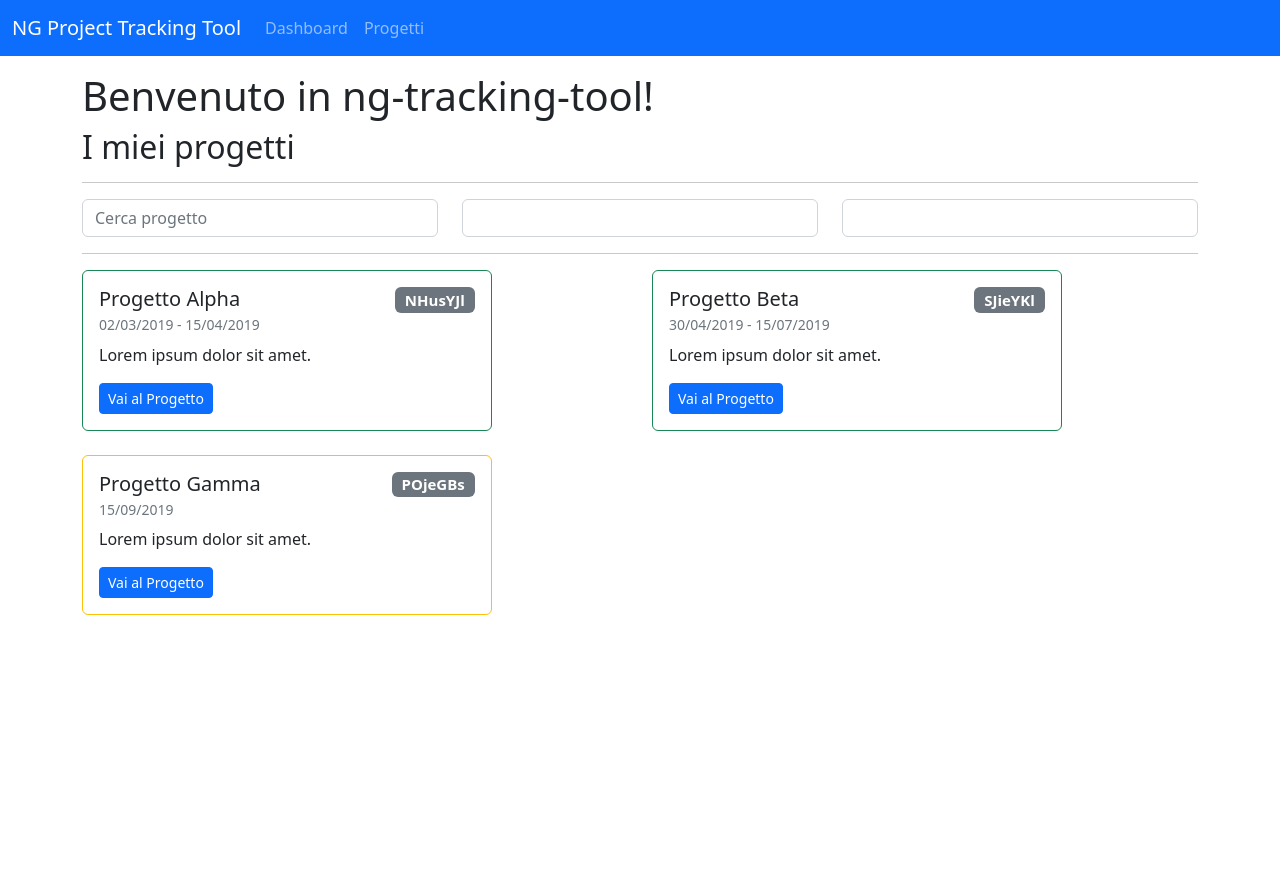
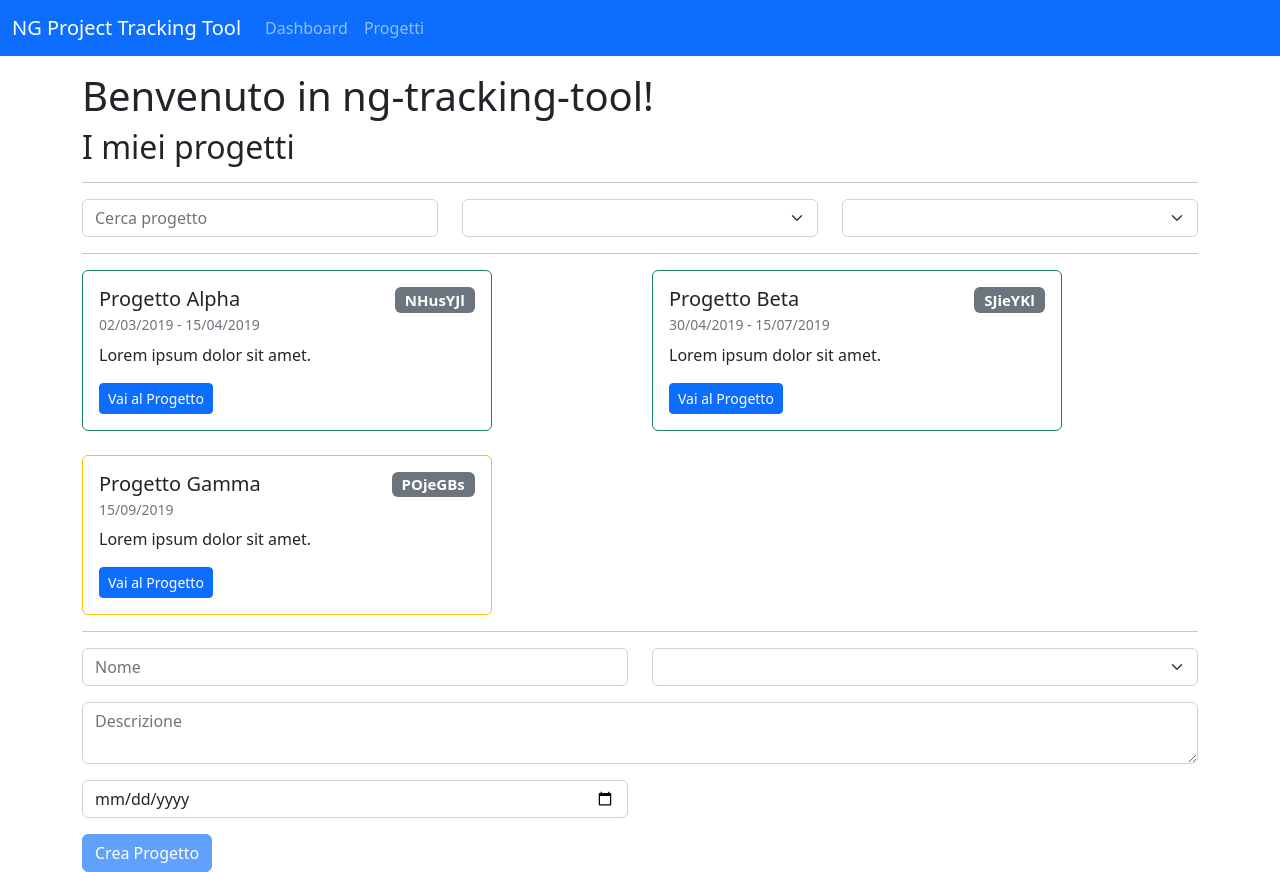
Before and after one commit to acadevmy/ng-tracking-tool, an Angular app: page / in a window 1280 px wide. Before the commit the page ends 800 px from the top, so only its background shows below. Built offline with nearby package versions, Linux system fonts and the light colour scheme.

Commit message:
feat: add form to insert new project

```diff
--- a/src/app/project/project.component.html
+++ b/src/app/project/project.component.html
@@ -7,7 +7,7 @@
     </div>
 
     <div class="col">
-      <select class="form-control" (input)='true' #filterPriority>
+      <select class="form-select" (input)='true' #filterPriority>
         <option></option>
         <option value="low">Low</option>
         <option value="medium">Medium</option>
@@ -16,7 +16,7 @@
     </div>
 
     <div class="col">
-      <select class="form-control" (input)='true' #filterDone>
+      <select class="form-select" (input)='true' #filterDone>
         <option></option>
         <option value="true">Done</option>
         <option value="false">In progress</option>
@@ -54,6 +54,52 @@
   {{ selectedProject.code }} - {{ selectedProject.name }}
 </p>
 
+<hr />
+<form #f="ngForm" (ngSubmit)="submitProjectForm(f)">
+  <div class="row mb-3">
+    <div class="col-6">
+      <input type="text" class="form-control" name="name" placeholder="Nome" required ngModel #nameField="ngModel">
+      <p *ngIf="nameField.invalid && nameField.touched" class="text-danger">
+        <small>Il campo è richiesto</small>
+      </p>
+    </div>
+
+    <div class="col-6">
+      <select class="form-select" name="priority" required ngModel #priorityField="ngModel">
+        <option value="low">Low</option>
+        <option value="medium">Medium</option>
+        <option value="high">High</option>
+      </select>
+      <p *ngIf="priorityField.invalid && priorityField.touched" class="text-danger">
+        <small>Il campo è richiesto</small>
+      </p>
+    </div>
+  </div>
+
+  <div class="row mb-3">
+    <div class="col-12">
+      <textarea class="form-control" name="description" placeholder="Descrizione" required ngModel #descriptionField="ngModel">
+      </textarea>
+      <p *ngIf="descriptionField.invalid && descriptionField.touched" class="text-danger">
+        <small>Il campo è richiesto</small>
+      </p>
+    </div>
+  </div>
+
+  <div class="row mb-3">
+    <div class="form-group col-6">
+      <input type="date" name="start" class="form-control" placeholder="Data Inizio" required ngModel #dateField="ngModel">
+      <p *ngIf="dateField.invalid && dateField.touched" class="text-danger">
+        <small>Il campo è richiesto</small>
+      </p>
+    </div>
+  </div>
+
+  <button type="submit" class="btn btn-primary" [disabled]="f.invalid">
+    Crea Progetto
+  </button>
+</form>
+
 <ng-template #noProjects>
   <p>Non è presente alcun progetto</p>
 </ng-template>
--- a/src/app/project/project.component.ts
+++ b/src/app/project/project.component.ts
@@ -1,4 +1,5 @@
 import { Component, OnInit } from '@angular/core';
+import { NgForm } from '@angular/forms';
 import { Project } from '../models/project';
 
 @Component({
@@ -52,4 +53,16 @@ export class ProjectComponent implements OnInit {
   selectProject(project: Project): void {
     this.selectedProject = project;
   }
+
+  submitProjectForm(form: NgForm): void {
+    const project = {
+      id: this.projects.length,
+      code: Math.random().toString(36).replace('0.', '').substring(2, 9),
+      done: false,
+      tasks: [],
+      ...form.value
+    };
+
+    this.projects = [project, ...this.projects];
+  }
 }
```
